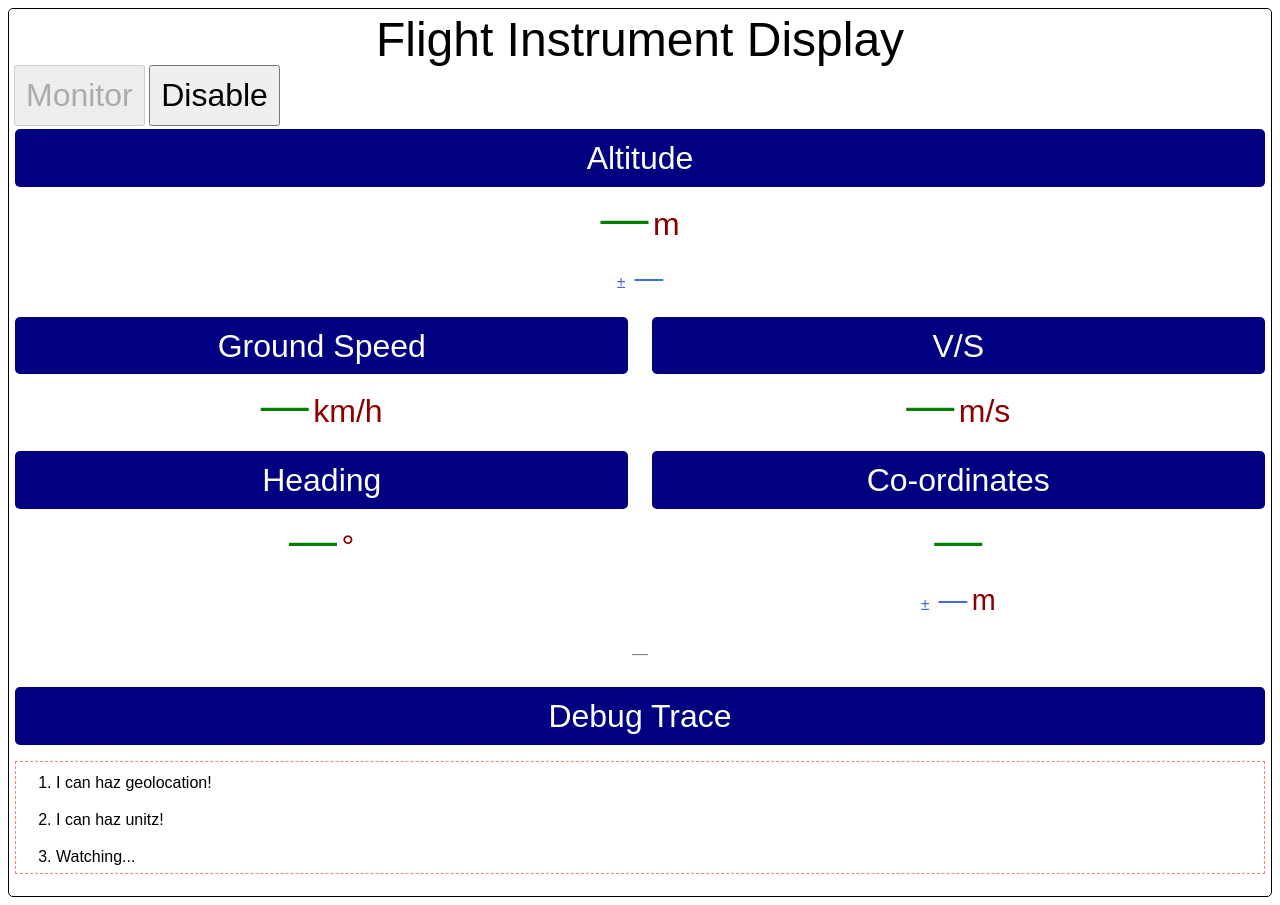
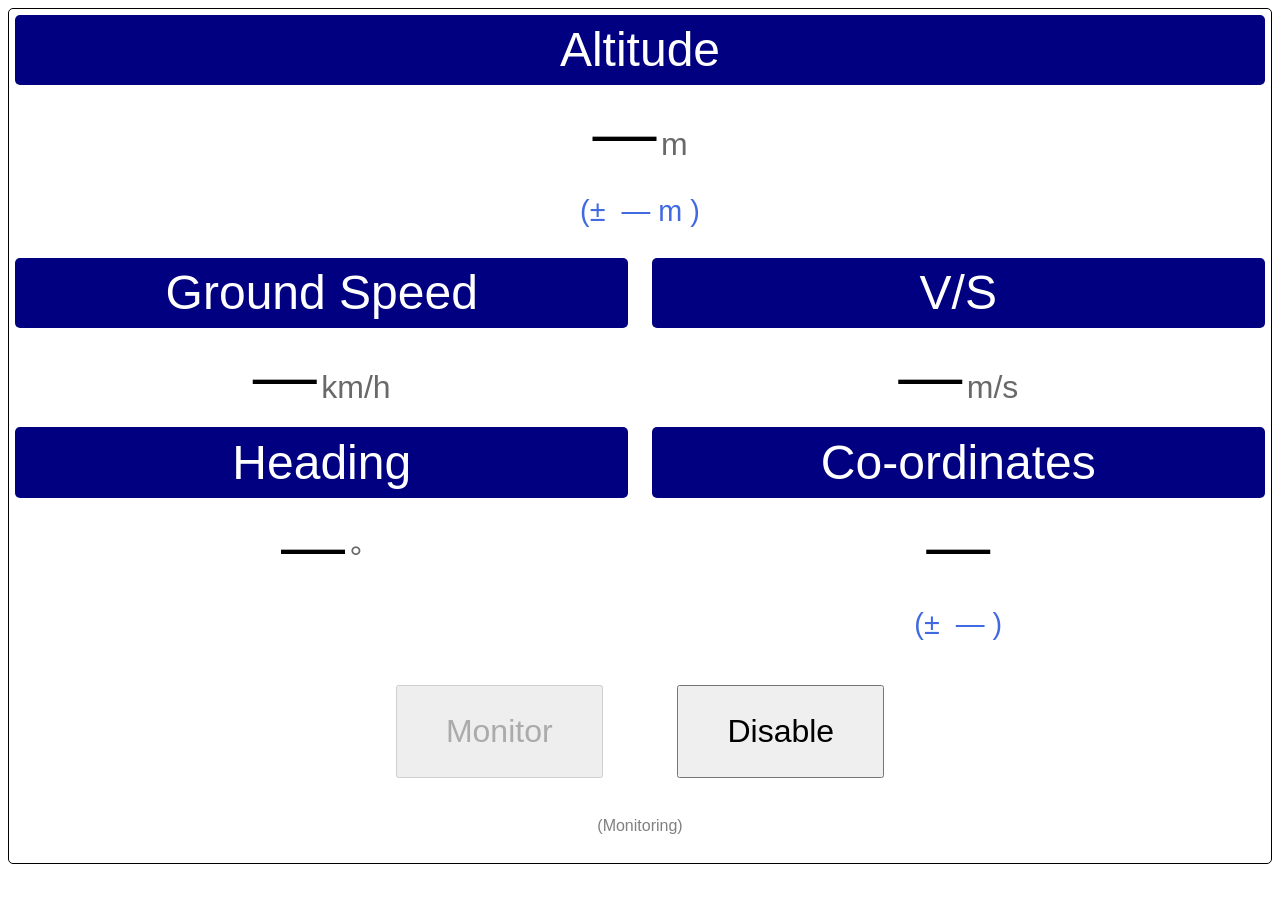
Before and after one commit to michaelsanford/Flight-Instrument-Display, a plain HTML site: page index.html in a window 1280 px wide. Both pictures are taken after a click on the button "Monitor". After the commit the page ends 872 px from the top, so only its background shows below. Drawn offline with Linux system fonts and the light colour scheme.

Commit message:
Marginally improved styles. Rearranged HTML.

```diff
--- a/index.html
+++ b/index.html
@@ -9,14 +9,9 @@
 
 	<section>
 
-		<header>
-			Flight Instrument Display
-		</header>
-
-		<nav>
-			<button id="start">Monitor</button>
-			<button id="stop">Disable</button>
-		</nav>
+		<!--<header>-->
+			<!--Flight Instrument Display-->
+		<!--</header>-->
 
 		<article id="message"></article>
 
@@ -28,7 +23,7 @@
 			</p>
 			<p class="accuracy">
 				<span class="value">&mdash;</span>
-				<span class="units"></span>
+				<span class="units">m</span>
 			</p>
 		</article>
 
@@ -65,14 +60,24 @@
 			</p>
 			<p class="accuracy">
 				<span class="value">&mdash;</span>
-				<span class="units">m</span>
+				<span class="units"></span>
 			</p>
 		</article>
 
 		<div class="clear" />
 
 		<footer>
-			<p id="updated">&mdash;</p>
+
+			<nav>
+				<button id="start">Monitor</button>
+				<button id="stop" disabled>Disable</button>
+
+			</nav>
+
+			<p>
+				<span id="updated"></span>
+				<span id="state"></span>
+			</p>
 		</footer>
 
 	</section>
--- a/scripts.js
+++ b/scripts.js
@@ -31,14 +31,14 @@ FID.elements = {};
 FID.showPosition = function(position) {
 	"use strict";
 
-	var altitude = position.coords.altitude || "&mdash;",
-		altitudeAccuracy = position.coords.altitudeAccuracy || "&mdash;",
+	var altitude = Math.round(position.coords.altitude) || "&mdash;",
+		altitudeAccuracy = Math.round(position.coords.altitudeAccuracy) || "&mdash;",
 		heading = position.coords.heading || "&mdash;",
-		gspeed = (position.coords.speed || 0).toFixed(2),
+		gspeed = Math.round(position.coords.speed),
 		vspeed = FID.calculateVS(position) || "&mdash;",
 		updated = new Date(position.timestamp).toLocaleTimeString(),
 		location = (position.coords.latitude.toFixed(7) + '<br />' + position.coords.longitude.toFixed(7)) || "&mdash;",
-		accuracy = position.coords.accuracy.toFixed(2) || "&mdash;";
+		accuracy = Math.round(position.coords.accuracy) || "&mdash;";
 
 	FID.debug(JSON.stringify({
 		GS: gspeed,
@@ -77,6 +77,7 @@ FID.errorHandler = function(error) {
 
 	FID.debug("Err!");
 	var message = document.getElementById('message');
+	message.style.display = "block";
 
 	switch (error.code) {
 		case error.PERMISSION_DENIED:
@@ -110,6 +111,7 @@ FID.startMonitor = function() {
 
 	document.getElementById("stop").removeAttribute("disabled");
 	document.getElementById("start").setAttribute("disabled");
+	document.getElementById("state").innerHTML = "(Monitoring)";
 };
 
 FID.clearMonitor = function() {
@@ -124,6 +126,7 @@ FID.clearMonitor = function() {
 
 	document.getElementById("start").removeAttribute("disabled");
 	document.getElementById("stop").setAttribute("disabled");
+	document.getElementById("state").innerHTML = "(Stale Position)";
 };
 
 FID.init = function() {
@@ -152,13 +155,13 @@ FID.init = function() {
 
 		FID.debug("I can haz unitz!");
 
-		document.
-			querySelector('#altitude .data .units').
-			innerHTML = FID.units.metric.micro;
-
-		document.
-			querySelector('#altitude .data .units').
-			innerHTML = FID.units.metric.micro;
+//		document.
+//			querySelector('#altitude .data .units').
+//			innerHTML = FID.units.metric.micro;
+//
+//		document.
+//			querySelector('#altitude .data .units').
+//			innerHTML = FID.units.metric.micro;
 
 	} else {
 
--- a/styles.css
+++ b/styles.css
@@ -11,12 +11,26 @@ body {
 
 nav {
 	width: 100%;
-	padding: 0;
+	text-align: center;
+	padding: 1em 0;
+}
+
+#message {
+	display: none;
+	padding: 0.5em;
+	margin: 0.3em;
+	color: darkred;
+	background-color: yellow;
+	border: 3px dashed red;
+	border-radius: 4px;
+	text-align: center;
+	font-size: 2.5em;
 }
 
 nav button {
 	font-size: 2em;
-	padding: 10px;
+	padding: 0.8em 1.5em;
+	margin: 0 1.1em;
 }
 
 nav ul li {
@@ -39,7 +53,7 @@ article {
 
 /* Instrument values */
 article header {
-	font-size: 2em;
+	font-size: 3em;
 	text-align: center;
 	background-color: navy;
 	color: white;
@@ -52,24 +66,58 @@ article p {
 }
 
 .data .value {
-	font-size: 3em;
-	color: green;
+	font-size: 4em;
+	line-height: 1em;
+	color: black;
 }
 
 .data .units {
 	font-size: 2em;
-	color: darkred;
+	color: dimgray;
 }
 
-.accuracy .value {
+/*.accuracy .value {*/
+	/*font-size: 1.8em;*/
+/*}*/
+
+/*.accuracy .units {*/
+	/*font-size: 1.8em;*/
+	/*color: darkred;*/
+/*}*/
+
+.accuracy {
 	font-size: 1.8em;
+	color: royalblue;
 }
 
-.accuracy .units {
-	font-size: 1.8em;
-	color: darkred;
+.accuracy:before {
+	content:"(\00b1\00a0";
 }
 
+.accuracy:after {
+	content:")";
+}
+
+footer {
+	text-align: center;
+	color: gray;
+}
+
+#updated {}
+
+#state {}
+
+#trace {
+	display: none;
+}
+
+#debug {
+	border: 1px dashed salmon;
+}
+
+#debug li {
+	padding-top: 5px;
+}
 
 .left {
 	width: 49%;
@@ -79,31 +127,6 @@ article p {
 .right {
 	width: 49%;
 	float: right;
-}
-
-article .accuracy {
-	color: royalblue;
-}
-
-article .accuracy:before {
-	content:"\00b1\00a0";
-}
-
-footer {
-	text-align: center;
-	color: gray;
-}
-
-#trace {
-	/*display: none;*/
-}
-
-#debug {
-	border: 1px dashed salmon;
-}
-
-#debug li {
-	padding-top: 5px;
 }
 
 .clear {
```
